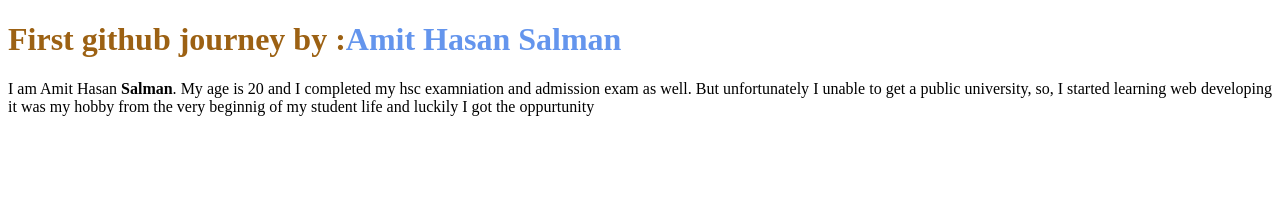
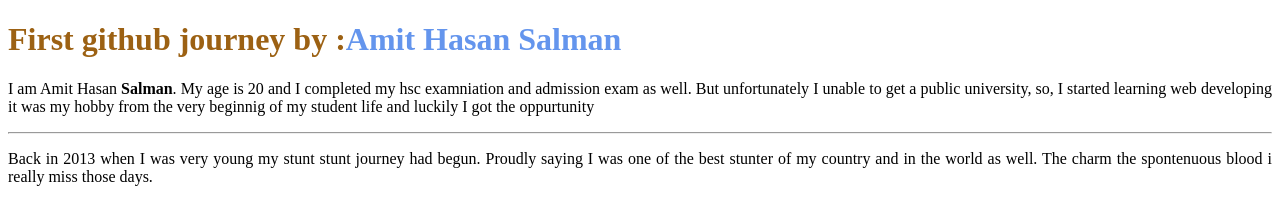
Before and after one commit to Shourovcool/my-fourth, a plain HTML site: page index.html in a window 1280 px wide. Drawn offline with Linux system fonts and the light colour scheme.

Commit message:
skilltesting

```diff
--- a/index.html
+++ b/index.html
@@ -9,5 +9,6 @@
 <body>
     <h1>First github journey by :<span class="lol">Amit Hasan Salman</span></h1>
     <p>I am Amit Hasan <b>Salman</b>. My age is 20 and I completed my hsc examniation and admission exam as well. But unfortunately I unable to get a public university, so, I started learning web developing it was my hobby from the very beginnig of my student life and luckily I got the oppurtunity</p>
+    <hr><p class="forstunt">Back in 2013 when I was very young my stunt stunt journey had begun. Proudly saying I was one of the best stunter of my country and in the world as well. The charm the spontenuous blood i really miss those days.</p>
 </body>
 </html>
```
